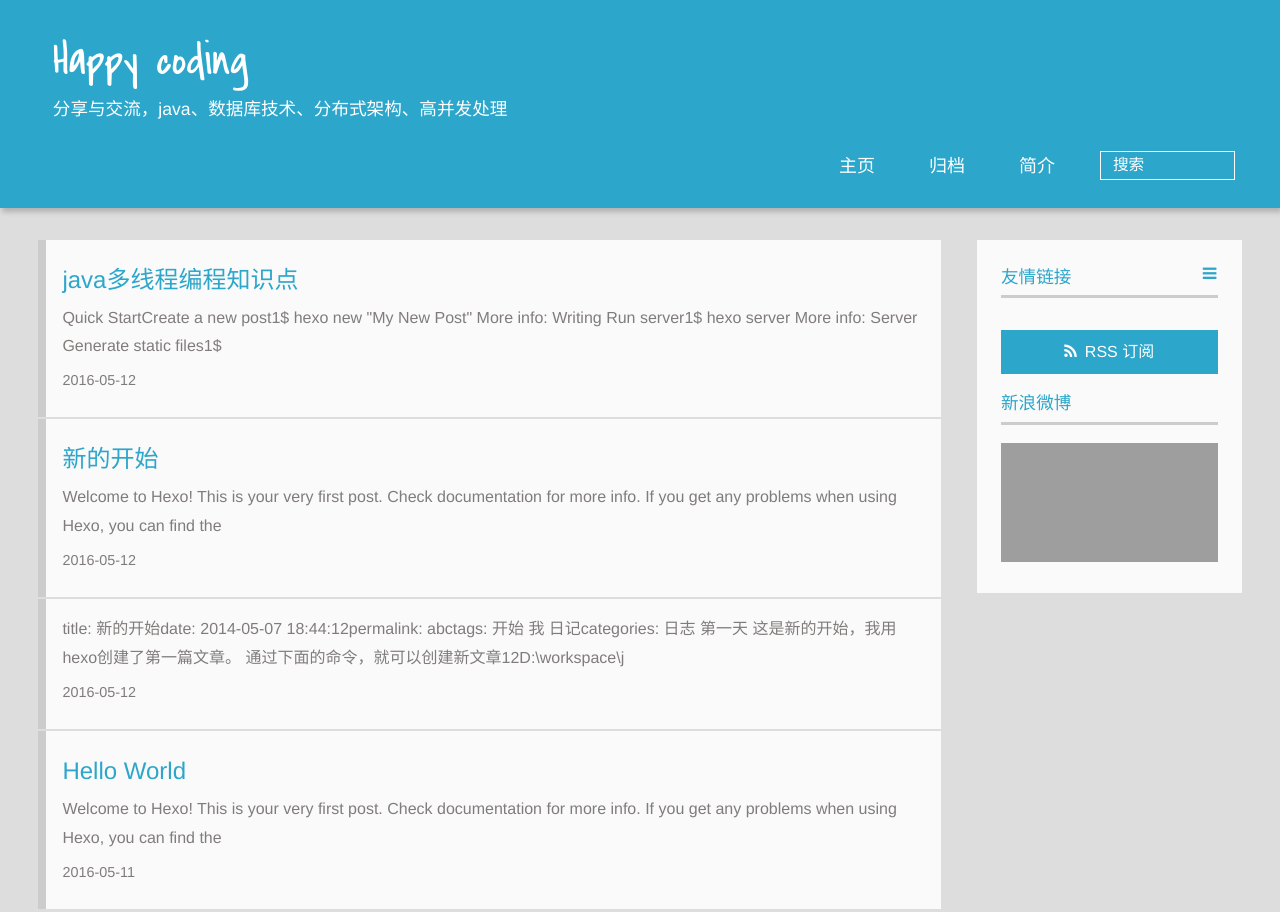
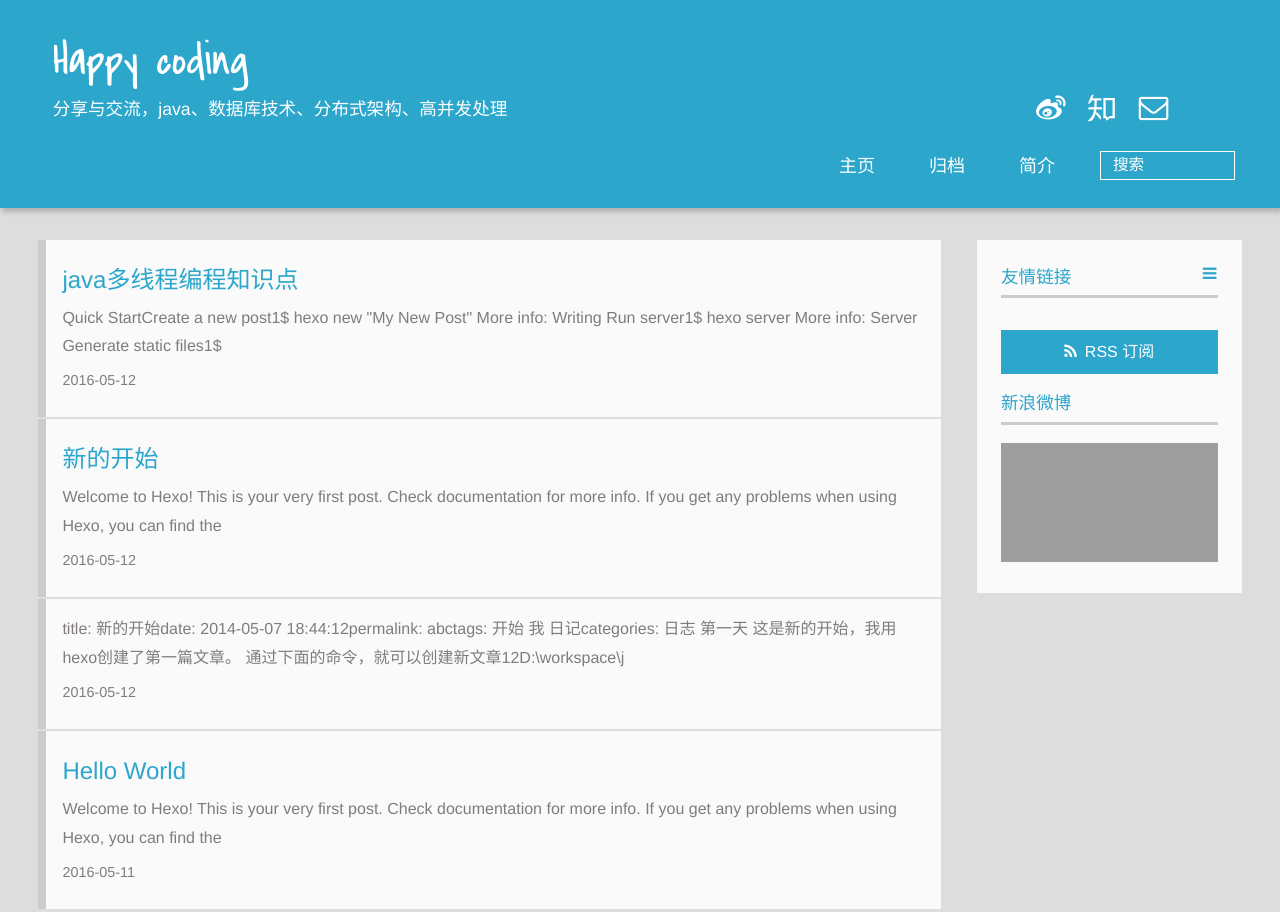
Before and after one commit to yaojinwei/blog, a plain HTML site: page index.html in a window 1280 px wide. Shown: the top 912 px of the page. Drawn offline with Linux system fonts and the light colour scheme; grey boxes are pictures that could not be loaded; a script that the page names is missing.

Commit message:
Site updated: 2016-05-12 20:00:40

```diff
--- a/index.html
+++ b/index.html
@@ -44,6 +44,24 @@
 				<h1 class="site-name"><a href="/" title="Happy coding">Happy coding</a></h1>
 				<h2 class="blog-motto">分享与交流，java、数据库技术、分布式架构、高并发处理</h2>
 			</div>
+        <div class="social-font" class="clearfix">
+
+            <a href="http://weibo.com/2058753891" target="_blank" class="icon-weibo" title="微博"></a>
+
+
+
+
+
+
+
+
+            <a href="http://www.zhihu.com/people/https://www.zhihu.com/people/yjw0909" target="_blank" class="icon-zhihu" title="知乎"></a>
+
+
+
+            <a href="mailto:yjw0909@gmail.com" target="_blank" class="icon-email" title="Email Me"></a>
+
+        </div>
 			<div class="navbar"><a class="navbutton navmobile" href="#" title="菜单">
 			</a></div>
 			<nav class="animated">
```
Also changed, not shown: 2016/05/11/hello-world/index.html (+18 -0 lines), 2016/05/12/20160512/1/index.html (+18 -0 lines), 2016/05/12/20160512/index.html (+18 -0 lines), 2016/05/12/new/index.html (+18 -0 lines), archives/2016/05/index.html (+18 -0 lines), archives/2016/index.html (+18 -0 lines), archives/index.html (+18 -0 lines).
